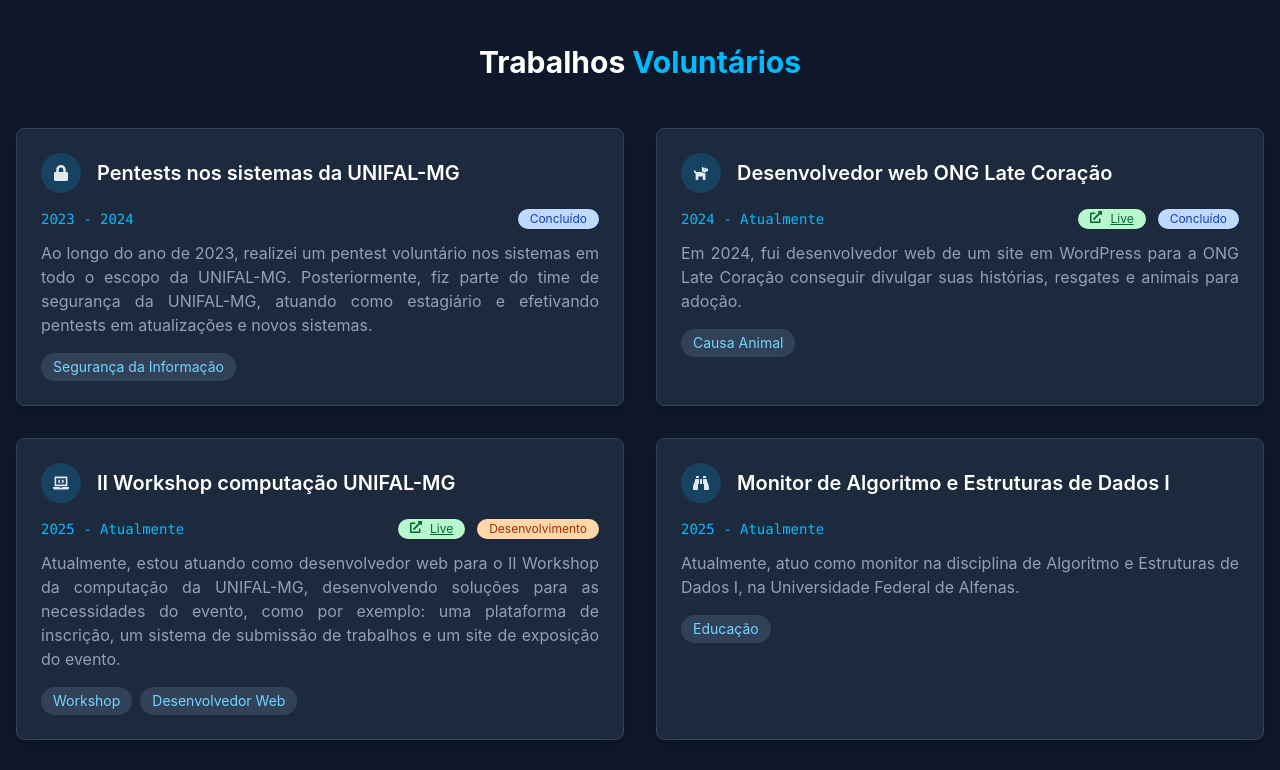
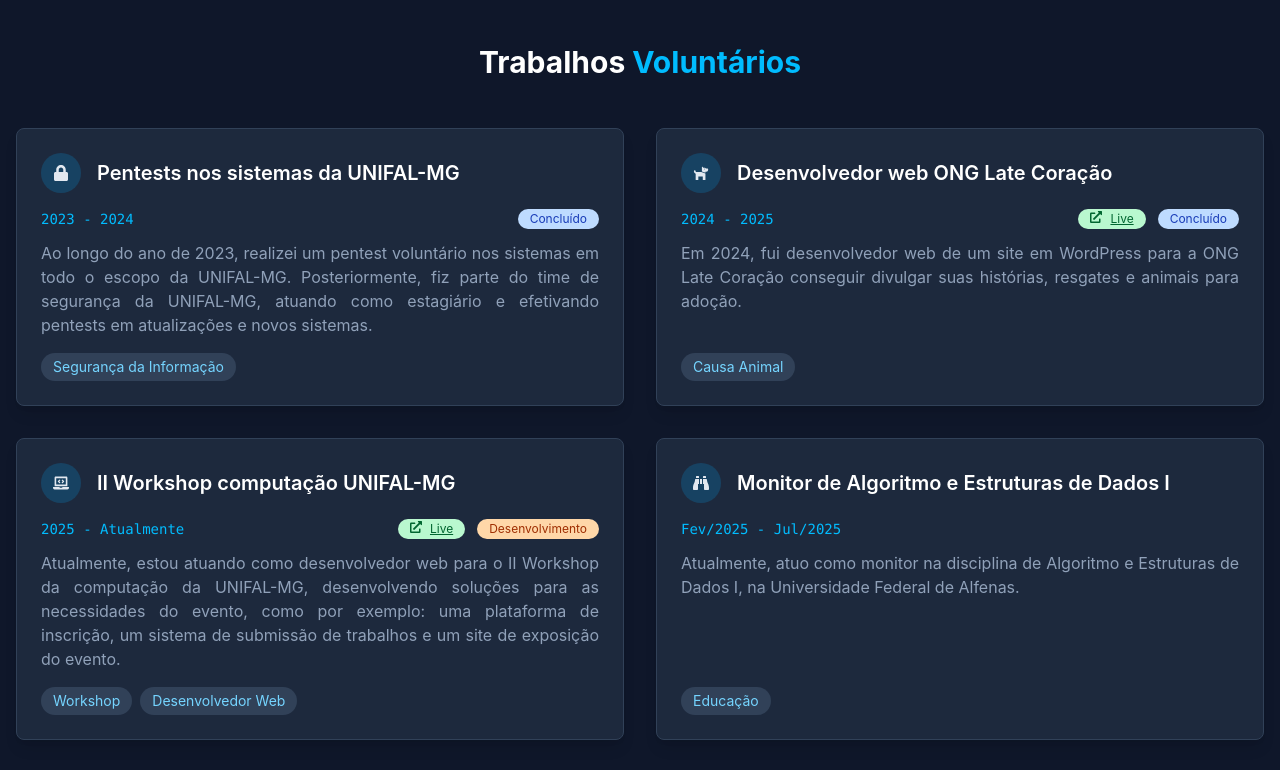
Before and after one commit to joaoragazzo/portfolio, a React (Vite) app in the folder app/: page / in a window 1280 px wide. Shown: the part 5340-6110 px from the top of the page. Built offline with nearby package versions, Linux system fonts and the light colour scheme.

Commit message:
feat: align tags in voluntary jobs to the bottom

```diff
--- a/app/src/App.jsx
+++ b/app/src/App.jsx
@@ -616,7 +616,7 @@
                 tags={["Causa Animal"]}
                 icon={<FaDog />}
                 startDate={2024}
-                endDate={"Atualmente"}
+                endDate={2025}
                 description={
                   "Em 2024, fui desenvolvedor web de um site em WordPress para a ONG Late Coração conseguir divulgar suas histórias, resgates e animais para adoção."
                 }
@@ -641,8 +641,8 @@
                 title={"Monitor de Algoritmo e Estruturas de Dados I"}
                 tags={["Educação"]}
                 icon={<FaBinoculars />}
-                startDate={2025}
-                endDate={"Atualmente"}
+                startDate={"Fev/2025"}
+                endDate={"Jul/2025"}
                 description={
                   "Atualmente, atuo como monitor na disciplina de Algoritmo e Estruturas de Dados I, na Universidade Federal de Alfenas. "
                 }
--- a/app/src/components/voluntary/VoluntaryJob.jsx
+++ b/app/src/components/voluntary/VoluntaryJob.jsx
@@ -13,7 +13,8 @@
   finished = false,
 }) => {
   return (
-    <div class="bg-slate-800 p-6 rounded-lg border border-slate-700 shadow-lg volunteer-card">
+    <div class="flex flex-col justify-between bg-slate-800 p-6 rounded-lg border border-slate-700 shadow-lg volunteer-card">
+      <div>
         <div class="flex items-center mb-4">
           <div class="bg-sky-500/20 p-3 rounded-full mr-4">{icon}</div>
           <h3 class="text-xl font-semibold text-white">{title}</h3>
@@ -44,6 +45,8 @@
         </div>
 
         <p class="text-slate-400 mb-4 text-justify">{description}</p>
+      </div>
+
       <div class="flex flex-wrap gap-2">
         {tags?.map((content, index) => (
           <span
```
Lines whose indentation alone changed are shown as unchanged.
